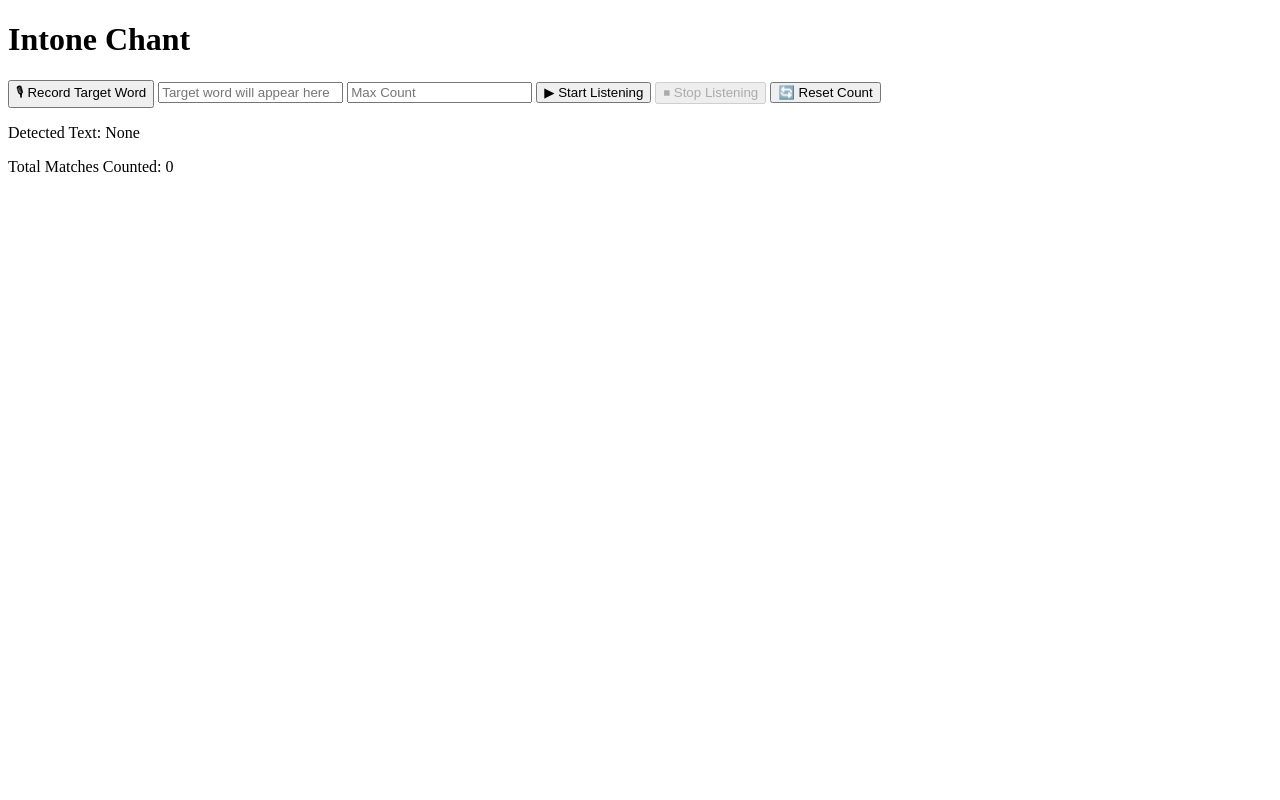
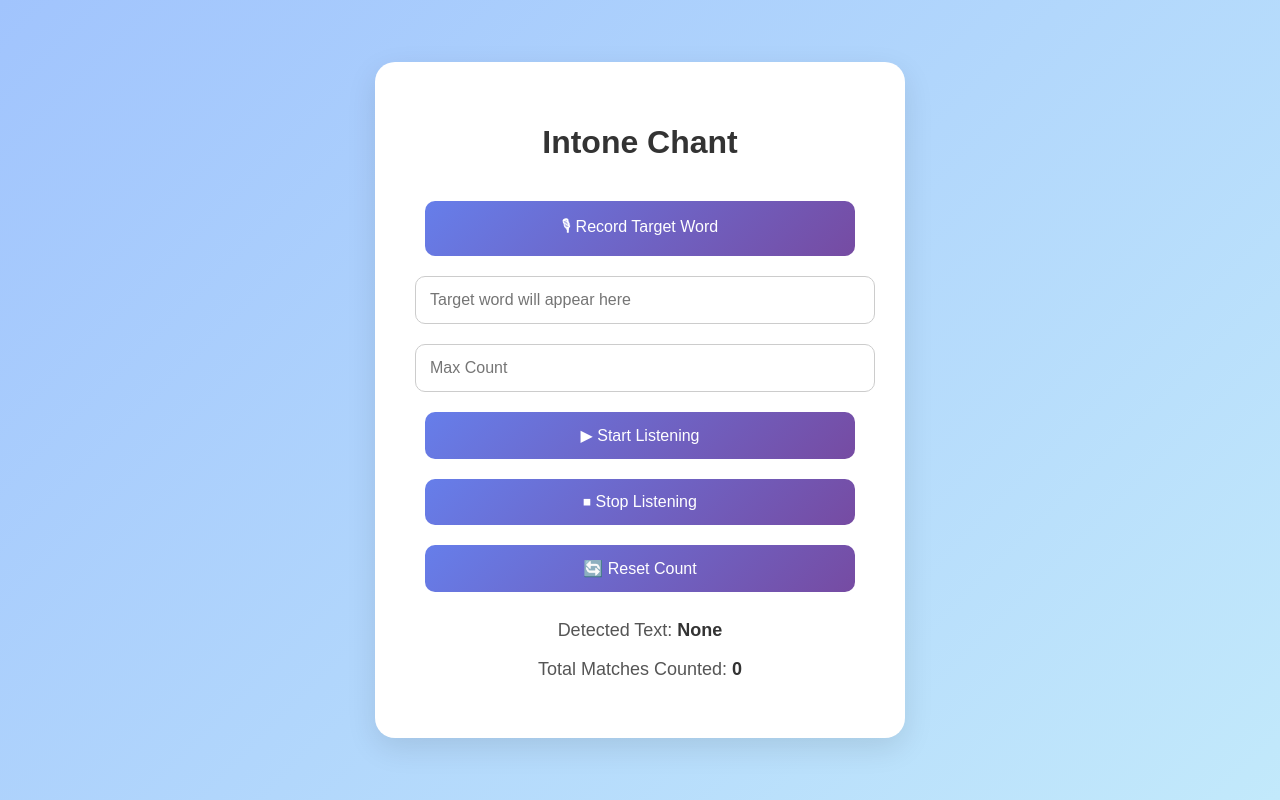
Before and after one commit to Strangemortal/Intone_Chant, a plain HTML site: page Intone_Chant/index.html in a window 1280 px wide. Drawn offline with Linux system fonts and the light colour scheme.

Commit message:
Update index.html

```diff
--- a/Intone_Chant/index.html
+++ b/Intone_Chant/index.html
@@ -1,21 +1,36 @@
 <!DOCTYPE html>
 <html lang="en">
 	<head>
-    <meta charset="UTF-8">
-    <meta name="viewport" content="width=device-width, initial-scale=1.0">
+		<meta charset="UTF-8" />
+		<meta name="viewport" content="width=device-width, initial-scale=1.0" />
 		<title>Intone-chant</title>
+		<link rel="stylesheet" href="style.css" />
+		<script src="script.js"></script>
+
 		<body>
 			<div class="container">
 				<h1>Intone Chant</h1>
-            <button id="takeVoiceInputBtn" class="">🎙 Record Target Word </button>
-            <input type="text" id="wordInput" placeholder="Target word will appear here" readonly="">
-            <input type="number" id="maxCountInput" placeholder="Max Count" min="1">
-            <button id="startBtn" class="">▶ Start Listening </button>
+				<button id="takeVoiceInputBtn" class="">
+					🎙 Record Target Word
+				</button>
+				<input
+					type="text"
+					id="wordInput"
+					placeholder="Target word will appear here"
+					readonly=""
+				/>
+				<input
+					type="number"
+					id="maxCountInput"
+					placeholder="Max Count"
+					min="1"
+				/>
+				<button id="startBtn" class="">▶ Start Listening</button>
 				<button id="stopBtn" disabled="">⏹ Stop Listening</button>
 				<button id="resetBtn">🔄 Reset Count</button>
 				<p>Detected Text: <span id="spokenText">None</span></p>
 				<p>Total Matches Counted: <span id="matchCount">0</span></p>
 			</div>
-
-
 		</body>
+	</head>
+</html>
```
Lines whose indentation alone changed are shown as unchanged.
